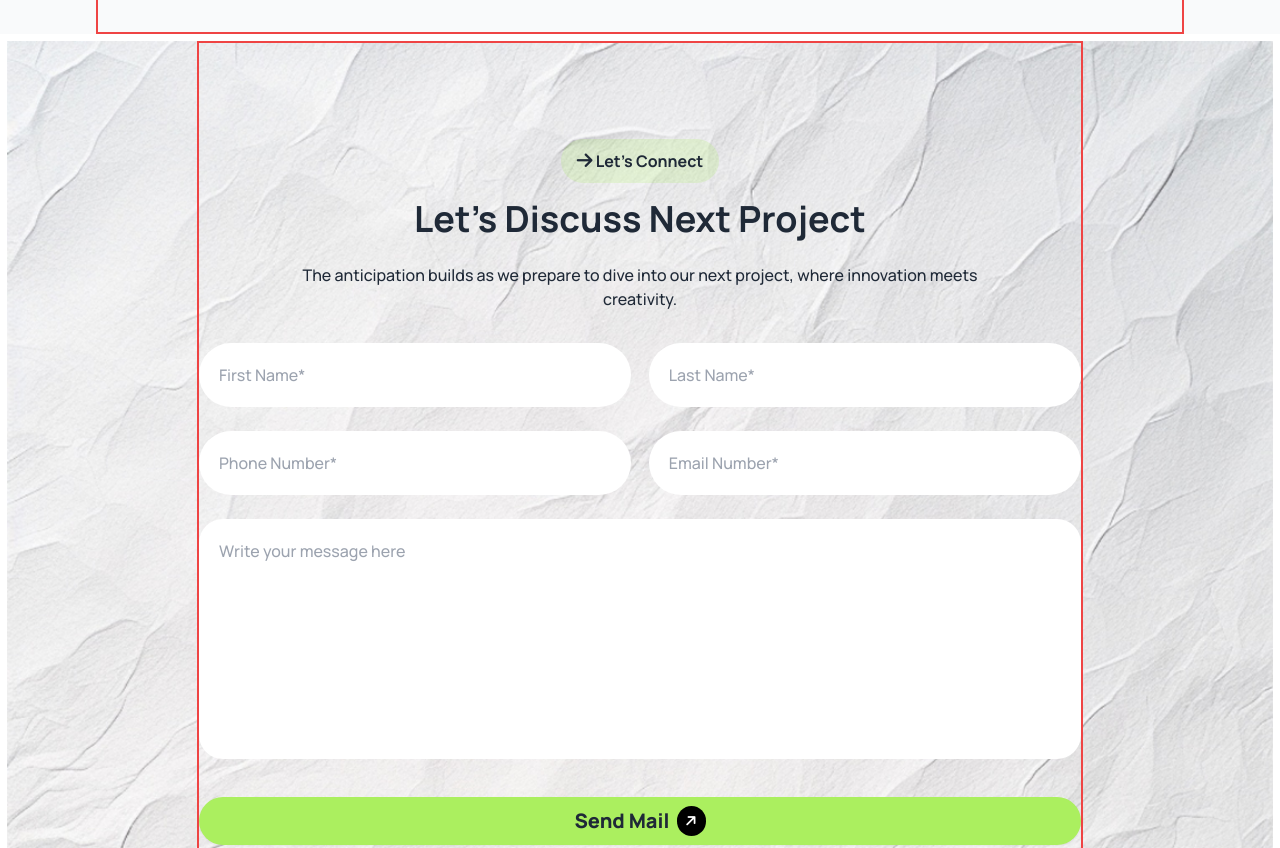
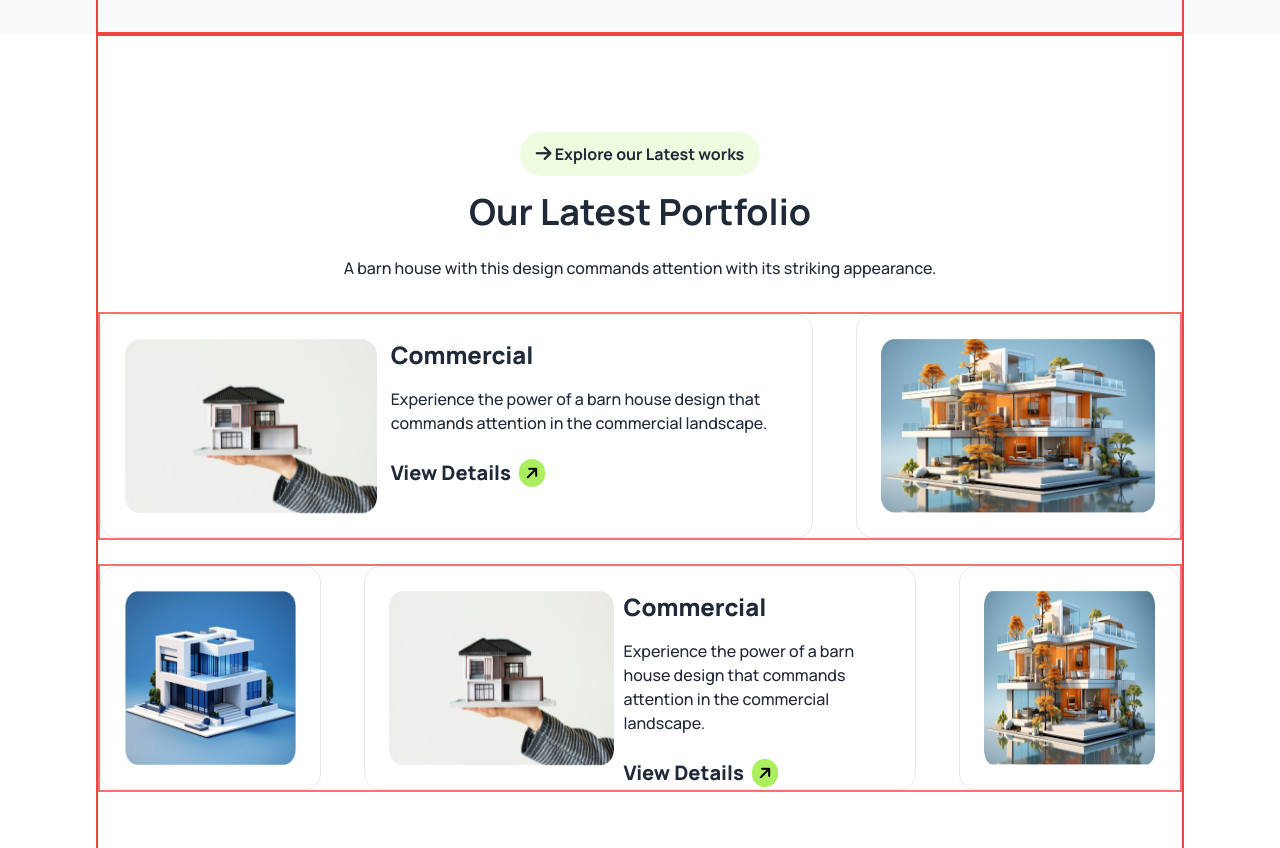
Before and after one commit to Soraiya11-7/Assignment-3, a plain HTML site: page index.html in a window 1280 px wide. Shown: the part 2200-3048 px from the top of the page. Drawn offline with nearby package versions, Linux system fonts and the light colour scheme.

Commit message:
some portion of explore our latest works section is added

```diff
--- a/index.html
+++ b/index.html
@@ -194,7 +194,7 @@
        </section>
 
        <!-- Work process section......................................................... -->
-        <section class="container w-[85%] mx-auto border-2 border-red-500 text-center pb-28">
+        <section class="container w-[85%] mx-auto border-2 border-red-500 text-center pb-8 lg:pb-28">
 
            <div class="">
             <div class=" bg-white rounded-full py-2 px-4 mb-4 inline-block ">
@@ -253,6 +253,96 @@
 
 
          </section>
+
+         <!-- Explore our latest portfolio -->
+          <section class="lg:bg-white">
+            <div class="container w-[85%] mx-auto border-2 border-red-500 text-center pt-0 lg:py-24">
+              <div class="inline-flex justify-center lg:justify-normal">
+                <div class=" bg-[#ABEF5F] bg-opacity-20 rounded-3xl py-2 px-4 mb-4 ">
+                  <i class="text-lg fa-solid fa-arrow-right"></i> <a class="text-base font-bold">Explore our Latest works</a>
+                </div>
+              </div>
+              <h2 class="font-bold text-2xl lg:text-4xl mb-4 lg:mb-6">Our Latest Portfolio</h2>
+              <p class="font-medium text-sm lg:text-base mb-8 w-full lg:w-[80%] mx-auto ">A barn house with this design commands attention with its striking appearance.</p>
+
+              <!-- Explore--1............ -->
+               <div class="">
+                <!-- block-1 -->
+                 <div class="lg:flex justify-between mb-6 border-2 border-red-400">
+                  <!-- left -->
+                  <div class="lg:w-[66%] lg:h-[224px] border border-[#E9E9E9] box-border rounded-2xl bg-white mb-4 lg:mb-0">
+
+                    <div class="lg:flex justify-between  items-center gap-[2%] p-6 ">
+                      <!-- img1...... -->
+                      <div class=" lg:h-[175px] mb-6 lg:mb-0 ">
+                        <img class="w-full h-full"  src="images/img1.png" alt="">
+                      </div>
+                      <!-- text-content..... -->
+                       <div class="text-left w-full lg:w-[60%] lg:h-[175px]">
+                        <h3 class="text-xl lg:text-2xl font-extrabold mb-4">Commercial</h3>
+                        <p class="text-base font-medium mb-6">Experience the power of a barn house design that commands attention in the commercial landscape.</p>
+                        <a class="inline-flex gap-2 items-center"><span class="font-extrabold text-base lg:text-xl">View Details</span> <div class=" bg-[#ABEF5F] rounded-full ">
+                          <i class="-rotate-45 text-black p-1.5 fa-solid fa-arrow-right"></i>
+                        </div></a>
+                       </div>
+
+                    </div>
+
+
+                  </div>
+                  <!-- right -->
+                  <div class="lg:w-[30%] lg:h-[224px] border border-[#E9E9E9] box-border rounded-2xl bg-white">
+                    <img class="w-full h-full p-5 lg:p-6 " src="images/img2.png" alt="">
+
+                  </div>
+
+                 </div>
+
+               </div>
+
+               <!-- Explore--2............ -->
+               <div class="">
+                <!-- block-2 -->
+                 <div class="lg:flex items-center gap-[4%] mb-6 border-2 border-red-400">
+                  <!-- left -->
+                   <div class="lg:w-[22%] lg:h-[224px] border border-[#E9E9E9] box-border rounded-2xl bg-white mb-4 lg:mb-0">
+                    <img class="w-full h-full p-5 lg:p-6" src="images/img3.png" alt="">
+
+                   </div>
+                   <!-- middle -->
+                  <div class="lg:w-[55%] lg:h-[224px] border border-[#E9E9E9] box-border rounded-2xl bg-white mb-4 lg:mb-0">
+
+                    <div class="lg:flex justify-between  items-center gap-[2%] p-6 ">
+                      <!-- img1...... -->
+                      <div class=" lg:h-[175px] mb-6 lg:mb-0 ">
+                        <img class="w-full h-full"  src="images/img1.png" alt="">
+                      </div>
+                      <!-- text-content..... -->
+                       <div class="text-left w-full lg:w-[60%] lg:h-[175px]">
+                        <h3 class="text-xl lg:text-2xl font-extrabold mb-4">Commercial</h3>
+                        <p class="text-base font-medium mb-6">Experience the power of a barn house design that commands attention in the commercial landscape.</p>
+                        <a class="inline-flex gap-2 items-center"><span class="font-extrabold text-base lg:text-xl">View Details</span> <div class=" bg-[#ABEF5F] rounded-full ">
+                          <i class="-rotate-45 text-black p-1.5 fa-solid fa-arrow-right"></i>
+                        </div></a>
+                       </div>
+
+                    </div>
+
+
+                  </div>
+                  <!-- right -->
+                  <div class="lg:w-[22%] lg:h-[224px] border border-[#E9E9E9] box-border rounded-2xl bg-white">
+                    <img class="w-full h-full p-5 lg:p-6 " src="images/img2.png" alt="">
+
+                  </div>
+
+                 </div>
+
+               </div>
+
+
+            </div>
+          </section>
          <!-- /Lets Discuss section..................................... -->
           <section class="border-[7px] border-white bg-[url('images/bg.jpg')] bg-opacity-50 bg-no-repeat bg-cover">
             <div class="container w-[80%] lg:w-[70%] mx-auto border-2 border-red-500 text-center py-8 lg:py-24">
@@ -292,7 +382,7 @@
 
      </main>
      <!-- footer section...................................................... -->
-     <footer class="bg-[#1C1C1C] text-white border border-b border-white">
+     <footer class="bg-[#1C1C1C] text-white border-b border-white">
       <div class="container w-[75%] lg:w-[65%] mx-auto border-2 border-red-500 text-center py-20 lg:py-24 ">
         <div class="flex gap-2 items-center justify-center text-center mb-4">
           <div class=" bg-[#ABEF5F] rounded-full ">
```
